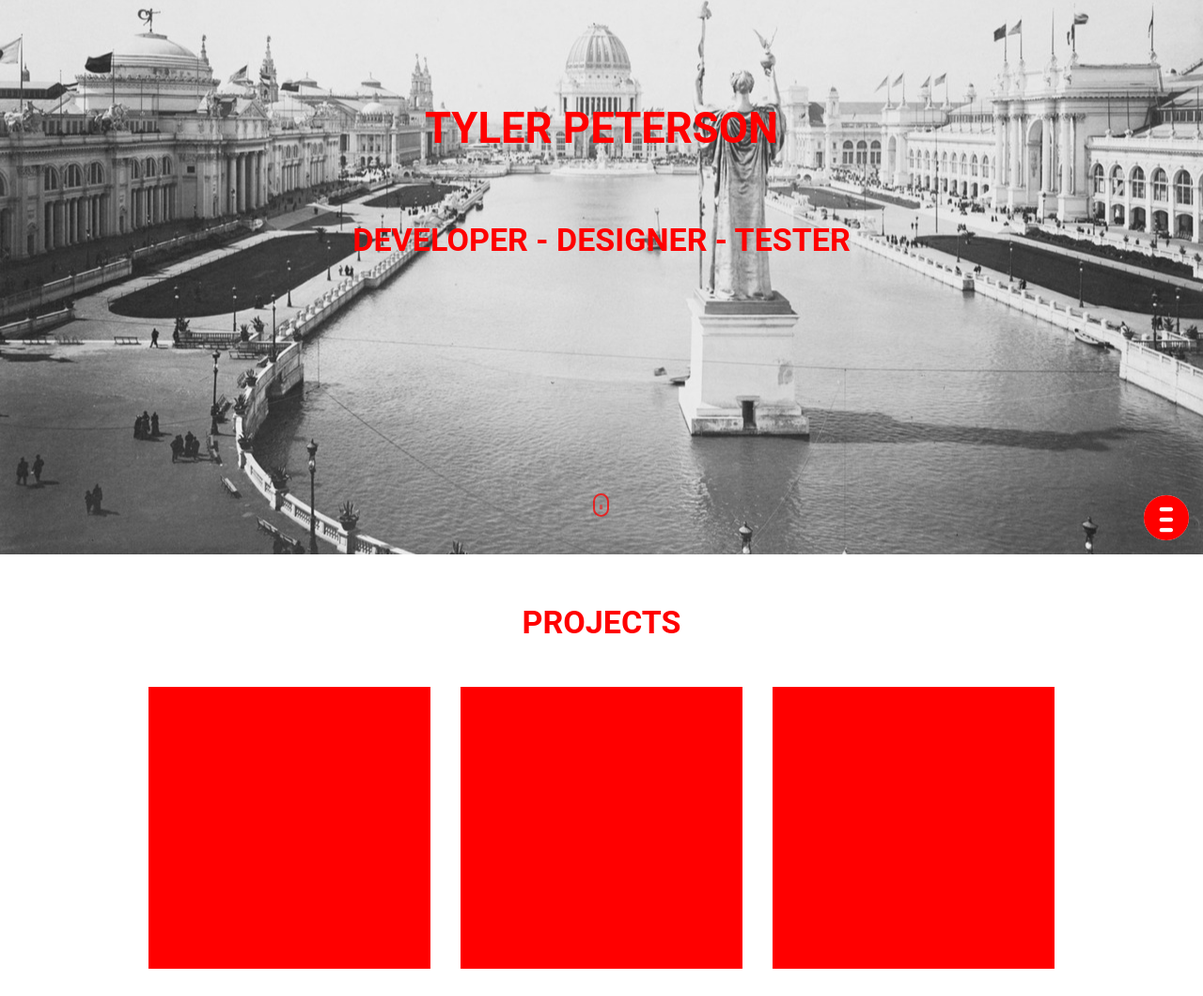
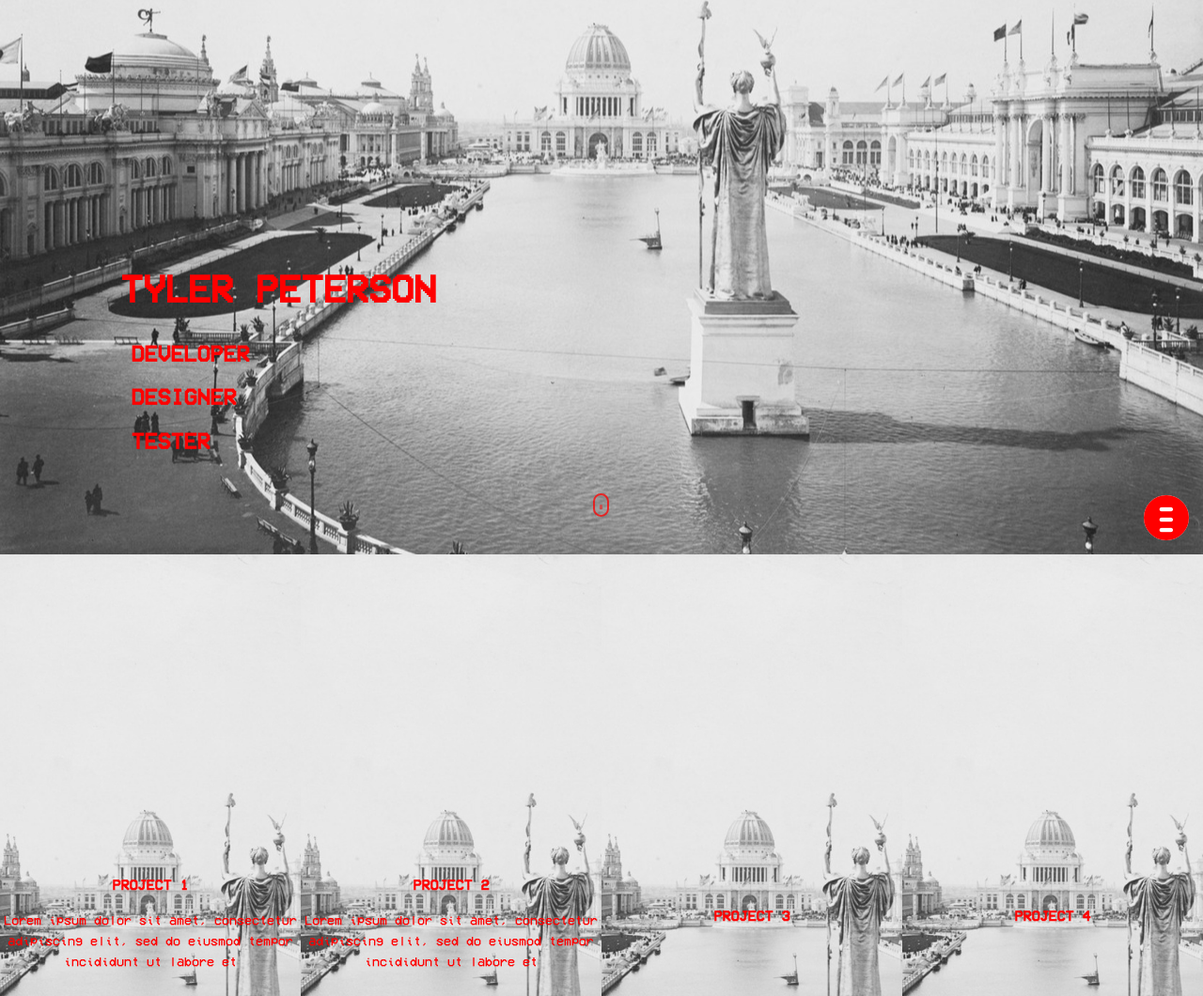
Before and after one commit to TheNewStyles/portfolio-v2, a React app: page / in a window 1280 px wide. Shown: the part 210-1270 px from the top of the page at 94% size. Built offline with nearby package versions, Linux system fonts and the light colour scheme.

Commit message:
Add VCR font

```diff
--- a/src/components/Footer.js
+++ b/src/components/Footer.js
@@ -6,7 +6,15 @@ class Footer extends Component {
     return (
         <footer>
             <ul>
-                {/* <li id="profile-link"></li> */}
+                <li>
+                    <a href="">Github</a>
+                </li>
+                <li>
+                    <a href="">LinkedIn</a>
+                </li>
+                <li>
+                    <a href="">Email</a>
+                </li>
             </ul>
         </footer>
     );
--- a/src/components/NavBar.js
+++ b/src/components/NavBar.js
@@ -46,7 +46,7 @@ class NavBar extends Component {
                 <nav id="nav" className="sidenav">
                     <ul>
                         <NavLink linkText="HOME" href="#welcome-section" />
-                        <NavLink linkText="PROJECTS" href="#projects-section" />
+                        <NavLink linkText="PROJECTS" href="#projects" />
                         <NavLink linkText="CONTACT" href="#contact-section" />
                     </ul>
                 </nav>
--- a/src/components/ProjectTile.js
+++ b/src/components/ProjectTile.js
@@ -4,7 +4,10 @@ import '../styles/ProjectTile.css';
 class ProjectsTile extends Component {
   render() {
     return (
-        <article className="project-tile"> </article>
+        <article className="project-tile">
+            <h4>{this.props.title}</h4>
+            <p>{this.props.info}</p>
+        </article>
     );
   }
 }
--- a/src/components/ProjectsSection.js
+++ b/src/components/ProjectsSection.js
@@ -8,16 +8,16 @@ class ProjectsSection extends Component {
   render() {
     return (
         <section id="projects">
-            <h2>PROJECTS</h2>
+            {/* <h2>PROJECTS</h2> */}
             <div id="project-tile-section">
-                <ProjectsTile />
-                <ProjectsTile />
-                <ProjectsTile />
-                <ProjectsTile />
-                <ProjectsTile />
-                <ProjectsTile />
-                <ProjectsTile />
-                <ProjectsTile />
+                <ProjectsTile title="PROJECT 1" info="Lorem ipsum dolor sit amet, consectetur adipiscing elit, sed do eiusmod tempor incididunt ut labore et"/>
+                <ProjectsTile title="PROJECT 2" info="Lorem ipsum dolor sit amet, consectetur adipiscing elit, sed do eiusmod tempor incididunt ut labore et "/>
+                <ProjectsTile title="PROJECT 3" />
+                <ProjectsTile title="PROJECT 4" />
+                <ProjectsTile title="PROJECT 5" />
+                <ProjectsTile title="PROJECT 6" />
+                <ProjectsTile title="PROJECT 7" />
+                <ProjectsTile title="PROJECT 8" />
             </div>
         </section>
     );
--- a/src/components/WelcomeSection.js
+++ b/src/components/WelcomeSection.js
@@ -5,8 +5,12 @@ class WelcomeSection extends Component {
   render() {
     return (
         <section id="welcome-section">
-            <h1>TYLER PETERSON</h1>
-            <h2>DEVELOPER - DESIGNER - TESTER</h2>
+            <div className="welcome-container">
+                <h1>TYLER PETERSON</h1>
+                <h3>DEVELOPER</h3>
+                <h3>DESIGNER</h3>
+                <h3>TESTER</h3>
+            </div>
             <div className="scroll-downs">
                 <div className="mousey">
                     <div className="scroller"></div>
--- a/src/styles/App.css
+++ b/src/styles/App.css
@@ -6,3 +6,14 @@
     display: flex;
     flex-direction: column;
 }
+
+#root {
+    width: 100%;
+}
+
+@font-face {
+    font-family: 'VCR OSD Mono';
+    font-style: normal;
+    font-weight: normal;
+    src: local('VCR OSD Mono'), url('fonts/VCR_OSD_MONO_1.001[1].woff') format('woff');
+}
--- a/src/styles/Footer.css
+++ b/src/styles/Footer.css
@@ -0,0 +1,23 @@
+footer {
+    display: flex;
+
+    width: 100%;
+    height: 50px;
+
+    background-color: red;
+    color: white
+}
+
+footer ul {
+    display: flex;
+    flex-direction: row;
+    list-style-type: none;
+    width: 80%;
+    justify-content: space-evenly;
+}
+
+footer a {
+    color: white;
+    justify-self: flex-start;
+    text-decoration: none;
+}
--- a/src/styles/NavBar.css
+++ b/src/styles/NavBar.css
@@ -23,13 +23,6 @@
     line-height: 5em;
  }
 
-/* Style page content - use this if you want to push the page content to the right when you open the side navigation */
-#root {
-    transition: margin-left .5s;
-    padding: 20px;
-}
-
-/* On smaller screens, where height is less than 450px, change the style of the sidenav (less padding and a smaller font size) */
 @media screen and (max-height: 450px) {
     .sidenav {padding-top: 15px;}
     .sidenav a {font-size: 18px;}
--- a/src/styles/ProjectTile.css
+++ b/src/styles/ProjectTile.css
@@ -1,6 +1,22 @@
 .project-tile {
-    height: 300px;
-    width: 300px;
+    height: 100vh;
+    width: 100%;
     background-color: red;
-    margin: 1em;
+    background-image: url(../images/main-background.jpg);
+    background-position: 50% 50%;
+    background-size: cover;
+
+    display: flex;
+    flex-direction: column;
+    justify-content: center;
 }
+
+.project-tile h4 {
+    margin: 0;
+}
+
+@media screen and (min-width: 600px) {
+    .project-tile {
+        width: 25%;
+    }
+}
--- a/src/styles/ProjectsSection.css
+++ b/src/styles/ProjectsSection.css
@@ -2,7 +2,6 @@
     margin-top: 100vh;
     align-items: center;
     color: red;
-    height: 100vh;
 }
 
 #project-tile-section {
--- a/src/styles/WelcomeSection.css
+++ b/src/styles/WelcomeSection.css
@@ -3,17 +3,45 @@
     flex-direction: column;
     justify-content: center;
 
-    position: absolute;
-    width: 100vw;
-    height: 100vh;
+    z-index: -1;
+    position: fixed;
+    min-width: 100%;
+    height: 100%;
     left: 0;
     top: 0;
+
+    background-image: url(../images/main-background.jpg);
     background-size: cover;
     background-repeat: no-repeat;
     background-position: center;
+    background-attachment: fixed;
     background-color: rgba(129, 118, 118, 0.808);
+
     color: red;
-    background-image: url(../images/main-background.jpg);
+    text-transform: uppercase;
+    text-align: left;
+}
+
+.welcome-container {
+    margin-left: 10%;
+    margin-top: 30%;
+}
+
+#welcome-section h1 {
+    margin: 0;
+    font-size: 3em;
+    font-weight: bold;
+    line-height: 1.15;
+    margin-bottom: 0.5em;
+    margin-top: 0.25em;
+}
+
+#welcome-section h3 {
+    margin: 1%;
+}
+
+#welcome-section p {
+    margin: 0;
 }
 
 /* Scroller */
--- a/src/styles/index.css
+++ b/src/styles/index.css
@@ -2,7 +2,7 @@ html, body {
     font-size: 100%;
     margin: 0;
     padding: 0;
-    font-family: 'Roboto', 'Helvetica', sans-serif;
+    font-family: 'VCR OSD Mono';
     font-size: 1em;
     line-height: 1.25;
 }
@@ -12,7 +12,7 @@ body, caption, th, td, input, textarea, select, option, legend, fieldset, h1, h2
 }
 
 h1, h2, h3, h4 {
-    Font-Family: 'Roboto', 'Helvetica', sans-serif;
+    Font-Family: 'VCR OSD Mono';
 }
 
 h1 {
```
Also changed, not shown: src/styles/fonts/VCR_OSD_MONO_1.001[1].woff (added).
